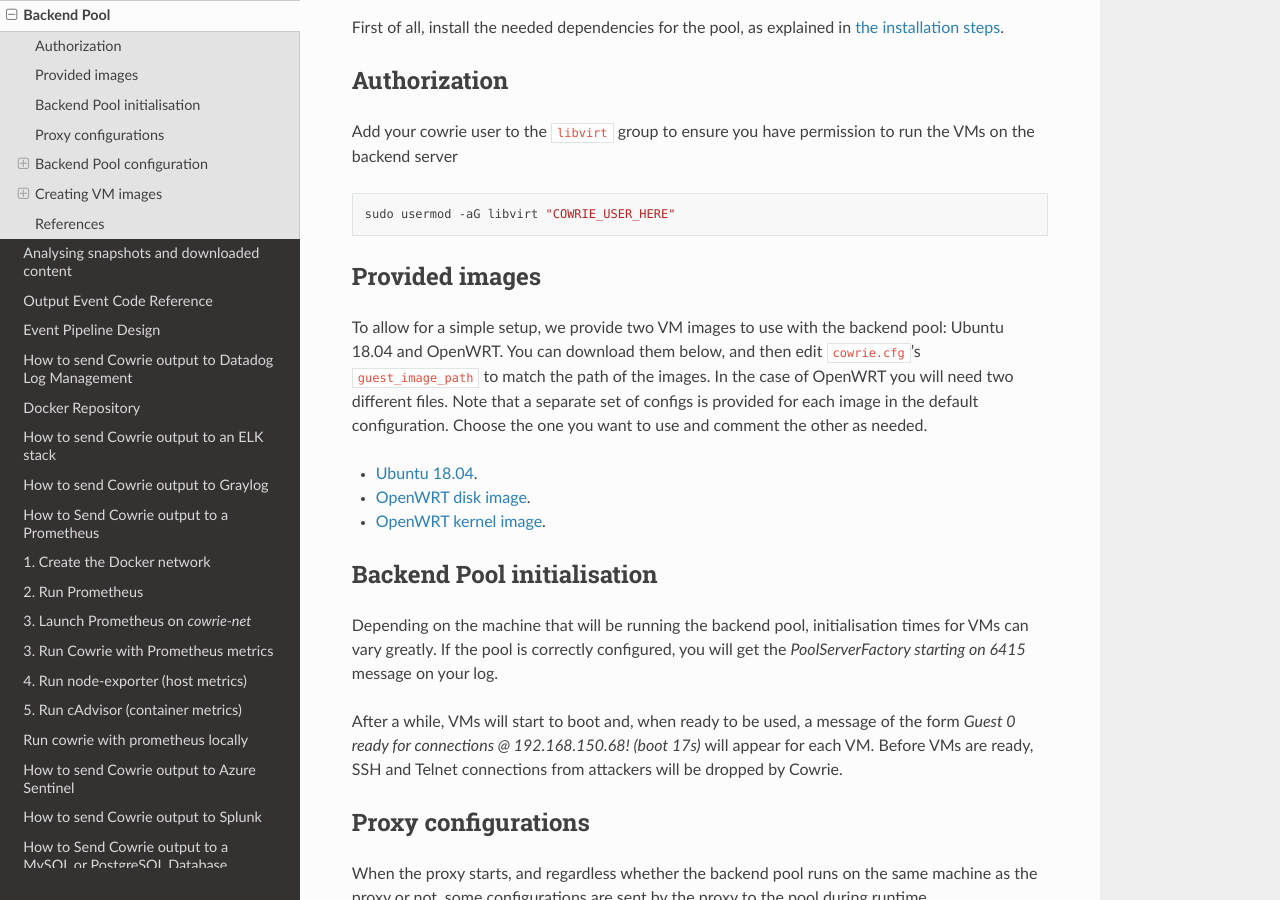
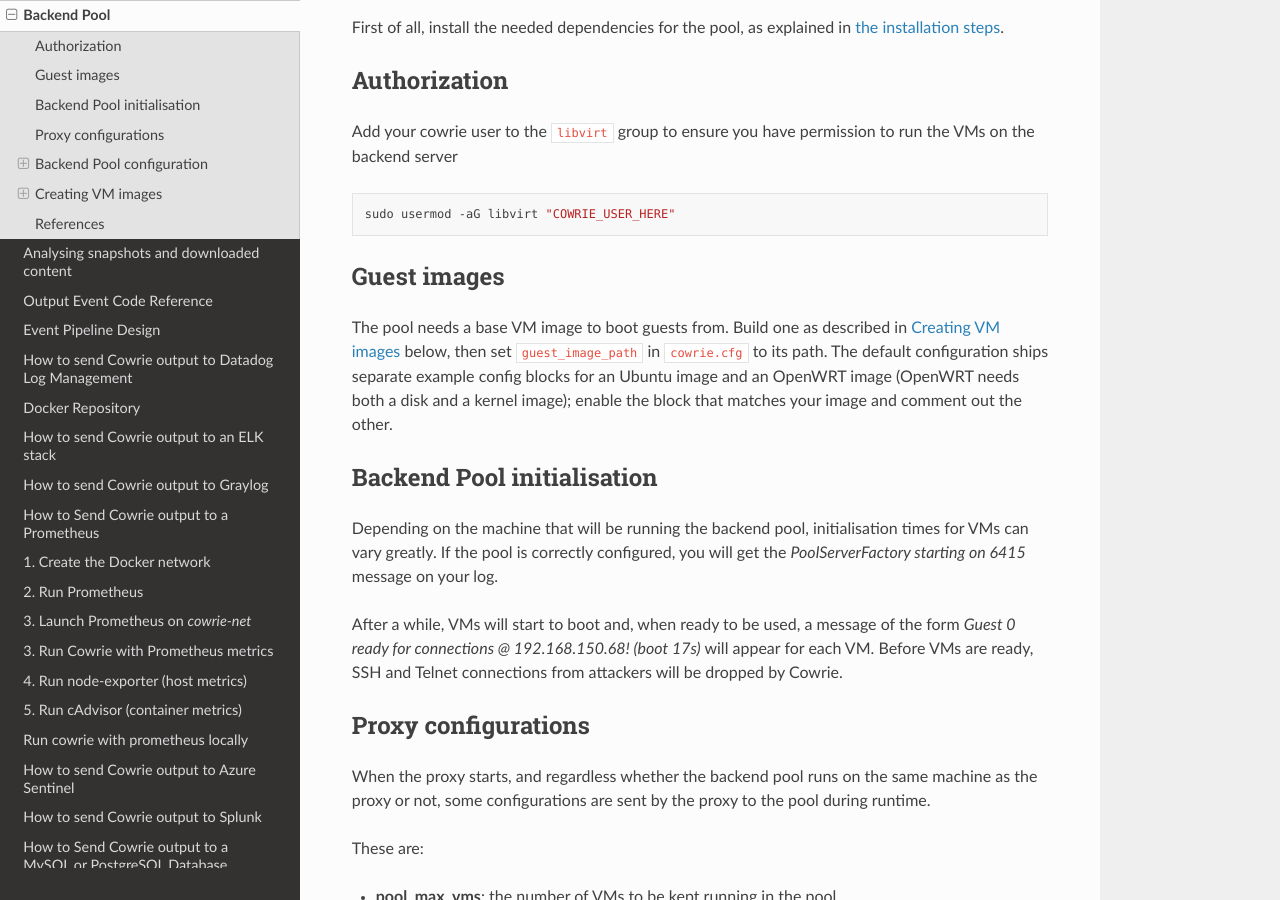
Before and after one commit to cowrie/cowrie, a Sphinx documentation site: the page built from docs/BACKEND_POOL.rst, in a window 1280 px wide and 900 px high, scrolled down 480 px. Built offline with Sphinx 7.4.7 and the Read the Docs theme 3.1.0, drawn with Linux system fonts in a browser that asks for light colours.

Commit message:
docs: drop dead backend-pool image download links
All three Google Drive links returned 404, and the images they
pointed at (Ubuntu 18.04, OpenWRT 18.06) are EOL. Point readers at
the Creating VM images section instead.

```diff
--- a/docs/BACKEND_POOL.rst
+++ b/docs/BACKEND_POOL.rst
@@ -33,17 +33,14 @@ Add your cowrie user to the ``libvirt`` group to ensure you have permission to r
 
     sudo usermod -aG libvirt "COWRIE_USER_HERE"
 
-Provided images
-***************
+Guest images
+************
 
-To allow for a simple setup, we provide two VM images to use with the backend pool: Ubuntu 18.04
-and OpenWRT. You can download them below, and then edit ``cowrie.cfg``'s ``guest_image_path`` to match the path of the images.
-In the case of OpenWRT you will need two different files. Note that a separate set of configs is provided
-for each image in the default configuration. Choose the one you want to use and comment the other as needed.
-
-* `Ubuntu 18.04 <https://drive.google.com/open?id=1ZNE57lzaGWR427XxynqUVJ_2anTKmFmh>`_.
-* `OpenWRT disk image <https://drive.google.com/open?id=1oBAJc3FX82AkrIwv_GV0uO5R0SMl_i9Q>`_.
-* `OpenWRT kernel image <https://drive.google.com/open?id=17-UARwAd0aNB4Ogc4GvO2GsUSOSg0aaD>`_.
+The pool needs a base VM image to boot guests from. Build one as described in
+`Creating VM images`_ below, then set ``guest_image_path`` in ``cowrie.cfg`` to
+its path. The default configuration ships separate example config blocks for an
+Ubuntu image and an OpenWRT image (OpenWRT needs both a disk and a kernel
+image); enable the block that matches your image and comment out the other.
 
 Backend Pool initialisation
 ***************************
```
